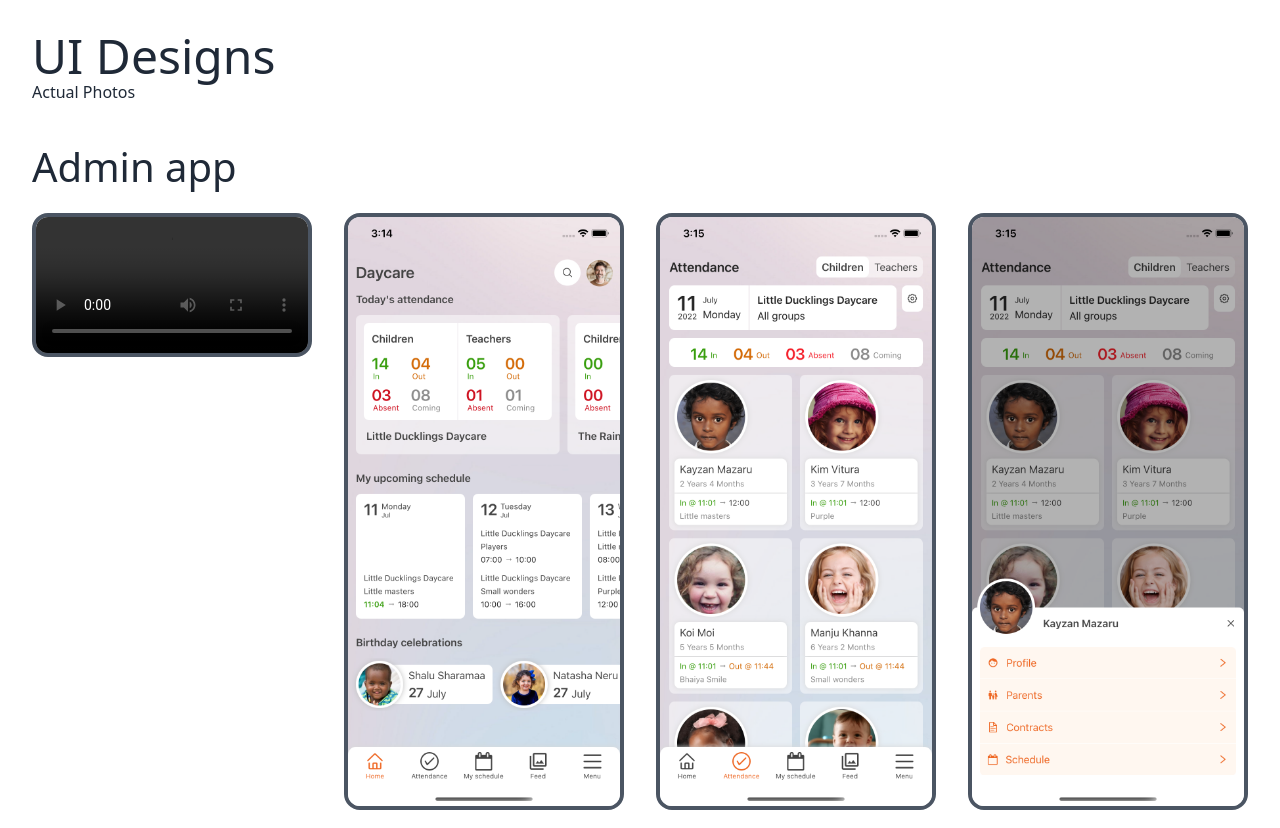
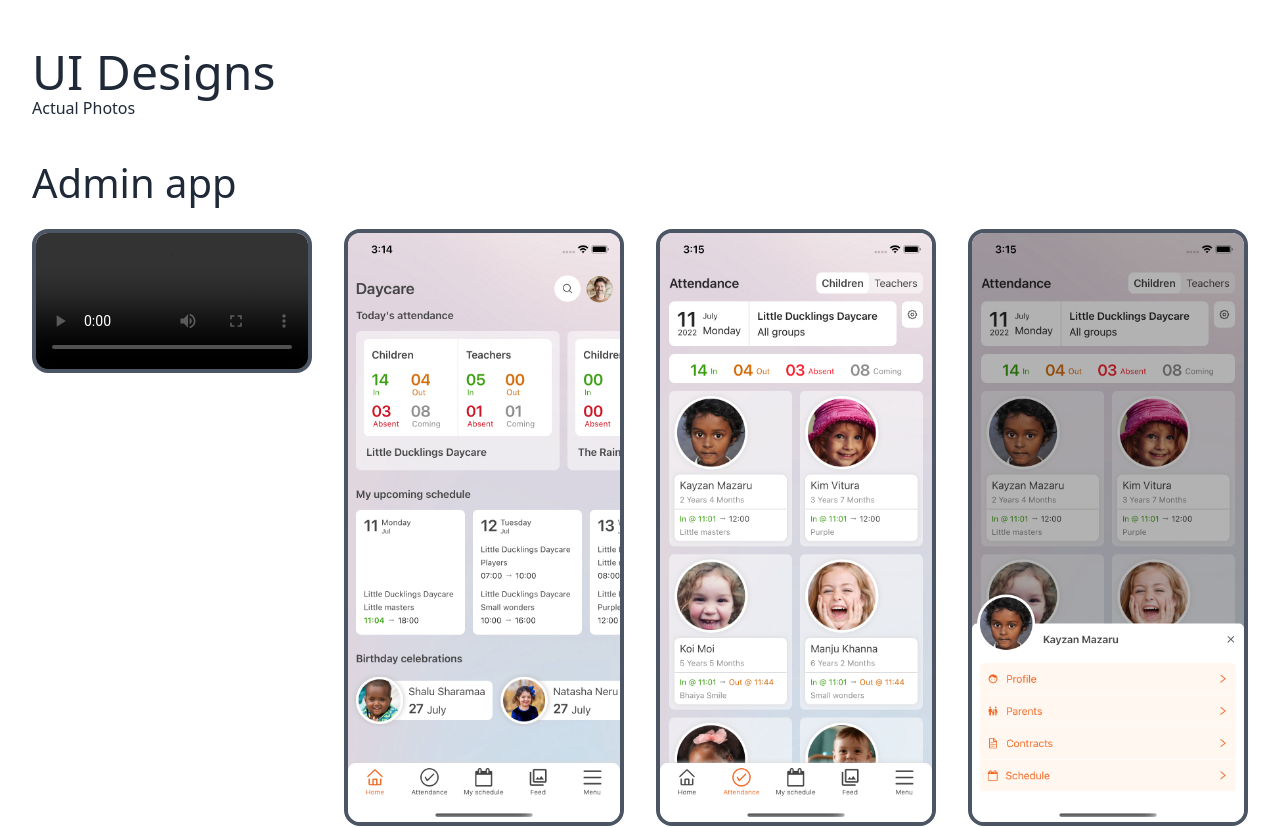
Before and after one commit to vivekmunde/ui-designs, a Next.js app: page / in a window 1280 px wide. Shown: the top 828 px of the page. Built offline with nearby package versions, Linux system fonts and the light colour scheme; grey boxes are pictures that could not be loaded.

Commit message:
title top margin

```diff
--- a/pages/index.tsx
+++ b/pages/index.tsx
@@ -15,7 +15,7 @@ const Home: NextPage = () => {
 
       <main>
         <article className="container mx-auto p-8">
-          <h1 className="font-light m-0" style={{ lineHeight: 1 }}>
+          <h1 className="font-light mb-0" style={{ lineHeight: 1 }}>
             UI Designs
           </h1>
           <div className="mb-4">Actual Photos</div>
```
Also changed, not shown: 2 other files (tests, documents, lock files or other folders).
